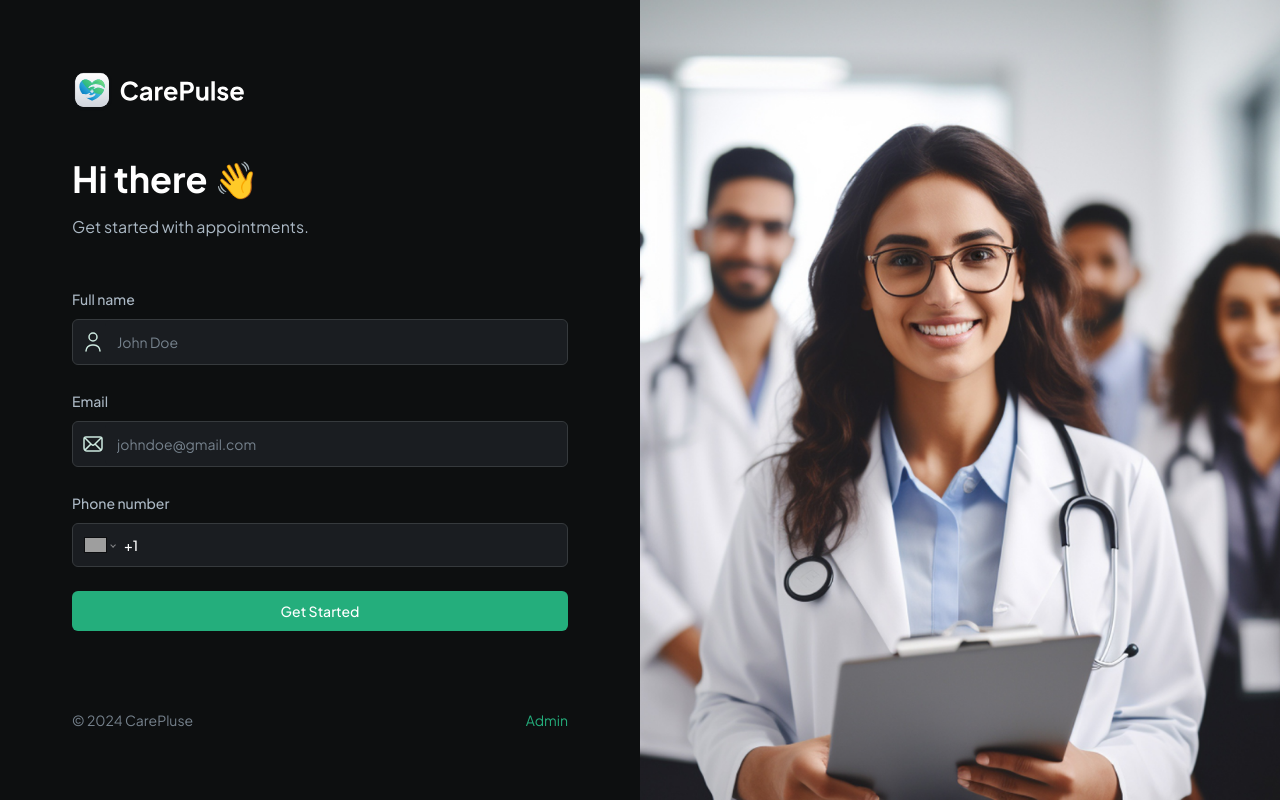
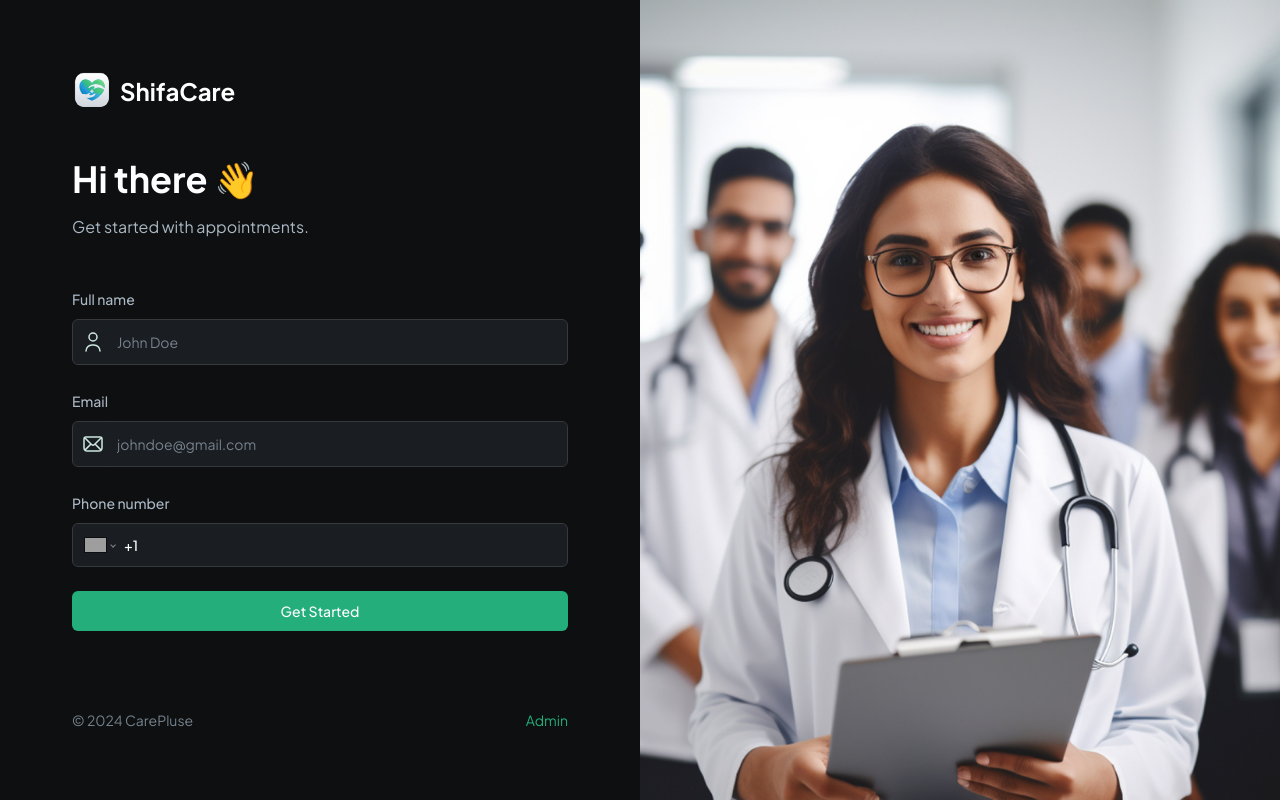
Before and after one commit to nasrallahilyass/ShifaCare, a Next.js app: page / in a window 1280 px wide. Built offline with nearby package versions, Linux system fonts and the light colour scheme; no server answers; grey boxes are pictures that could not be loaded.

Commit message:
update Logo

```diff
--- a/app/page.tsx
+++ b/app/page.tsx
@@ -7,13 +7,18 @@ const Home = () => {
     <div className="flex h-screen max-h-screen">
       <section className="remove-scrollbar container my-auto">
         <div className="sub-container max-w-[496px]">
-          <Image
-            src="/assets/icons/logo-full.svg"
-            height={1000}
-            width={1000}
-            alt="patient"
-            className="mb-12 h-10 w-fit"
-          />
+          <div className="flex items-center gap-x-2 mb-12">
+            {/* Logo image on the left */}
+            <Image
+              src="/assets/icons/logo-icon.svg"
+              height={1000}
+              width={1000}
+              alt="Shifacare logo"
+              className="h-10 w-fit"
+            />
+            {/* Shifacare text on the right  */}
+            <span className="text-2xl font-bold text-white">ShifaCare</span>
+          </div>
 
           <PatientForm />
 
```
